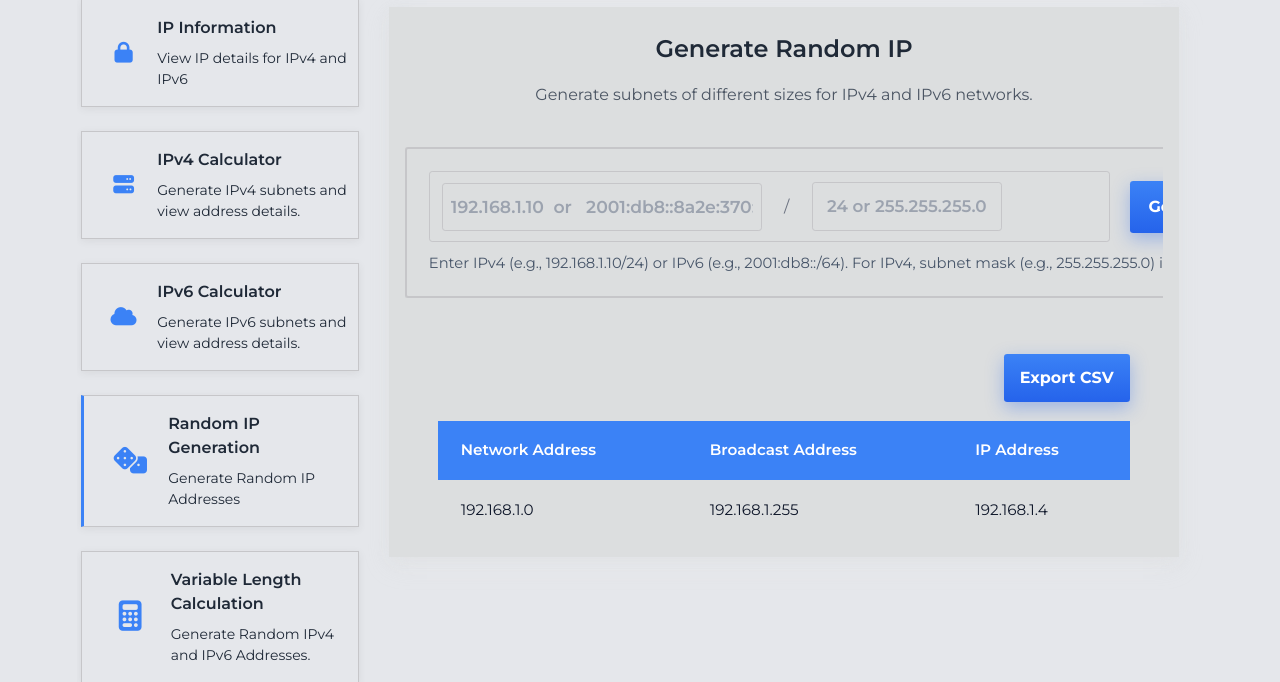
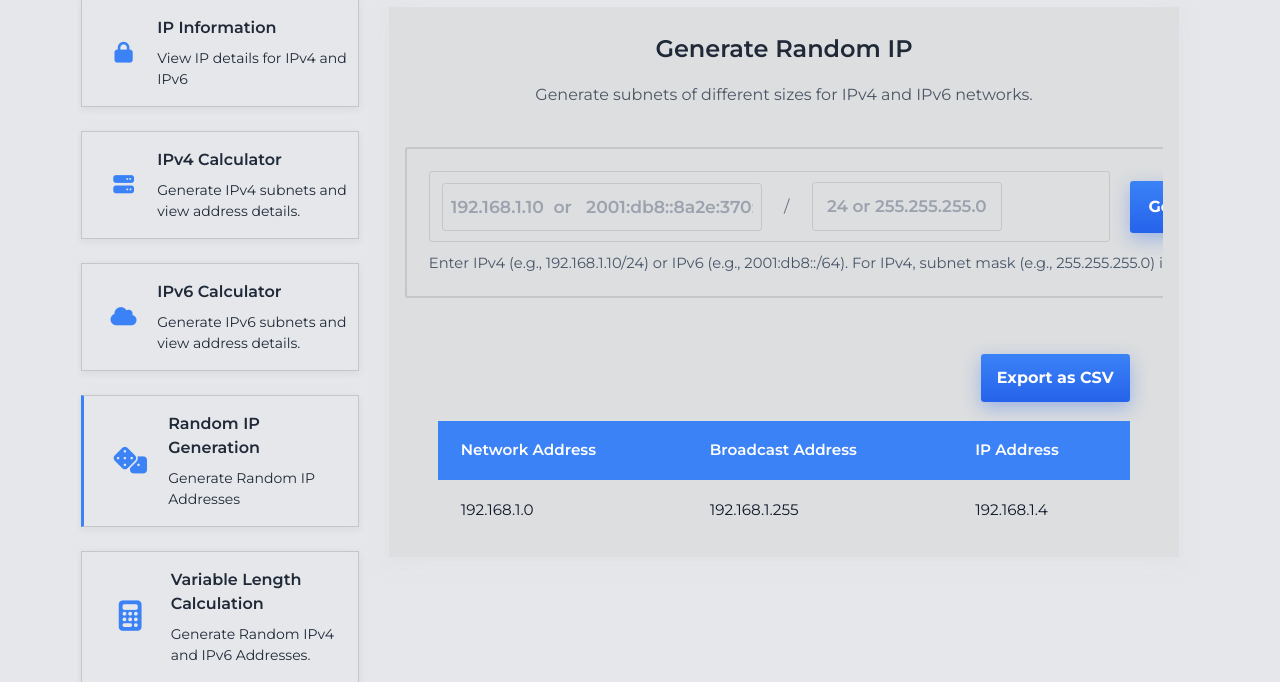
Before and after one commit to WilliesGit/Subnet-Calculator, a Flask app: page /randomIP in a window 1280 px wide. Shown: the part 113-795 px from the top of the page. Run offline with Flask 3, Linux system fonts and the light colour scheme; some libraries are stand-ins or nearby versions.

Commit message:
Worked on Export Button

```diff
--- a/templates/IPv4_subnet.html
+++ b/templates/IPv4_subnet.html
@@ -127,7 +127,7 @@
         <!-- ===== FORM END ===== -->
 
         <div class="table-actions">
-            <button class="btn-export">Export CSV</button>
+            <button class="btn-export" type="submit">Export as CSV</button>
         </div>
 
         <!-- ===== OUTPUT TABLE ===== -->
--- a/templates/IPv6_subnet.html
+++ b/templates/IPv6_subnet.html
@@ -128,7 +128,7 @@
         <!-- ===== FORM END ===== -->
 
         <div class="table-actions">
-            <button class="btn-export">Export CSV</button>
+            <button class="btn-export" type="submit">Export as CSV</button>
         </div>
 
         <!-- ===== OUTPUT TABLE ===== -->
--- a/templates/random_ip.html
+++ b/templates/random_ip.html
@@ -125,7 +125,7 @@
         <!-- ===== FORM END ===== -->
 
         <div class="table-actions">
-            <button class="btn-export">Export CSV</button>
+           <button class="btn-export" type="submit">Export as CSV</button>
         </div>
 
         <!-- ===== OUTPUT TABLE ===== -->
--- a/templates/vlsm.html
+++ b/templates/vlsm.html
@@ -127,7 +127,7 @@
         <!-- ===== FORM END ===== -->
 
         <div class="table-actions">
-            <button class="btn-export">Export CSV</button>
+            <button class="btn-export" type="submit">Export as CSV</button>
         </div>
 
         <!-- ===== OUTPUT TABLE ===== -->
```
